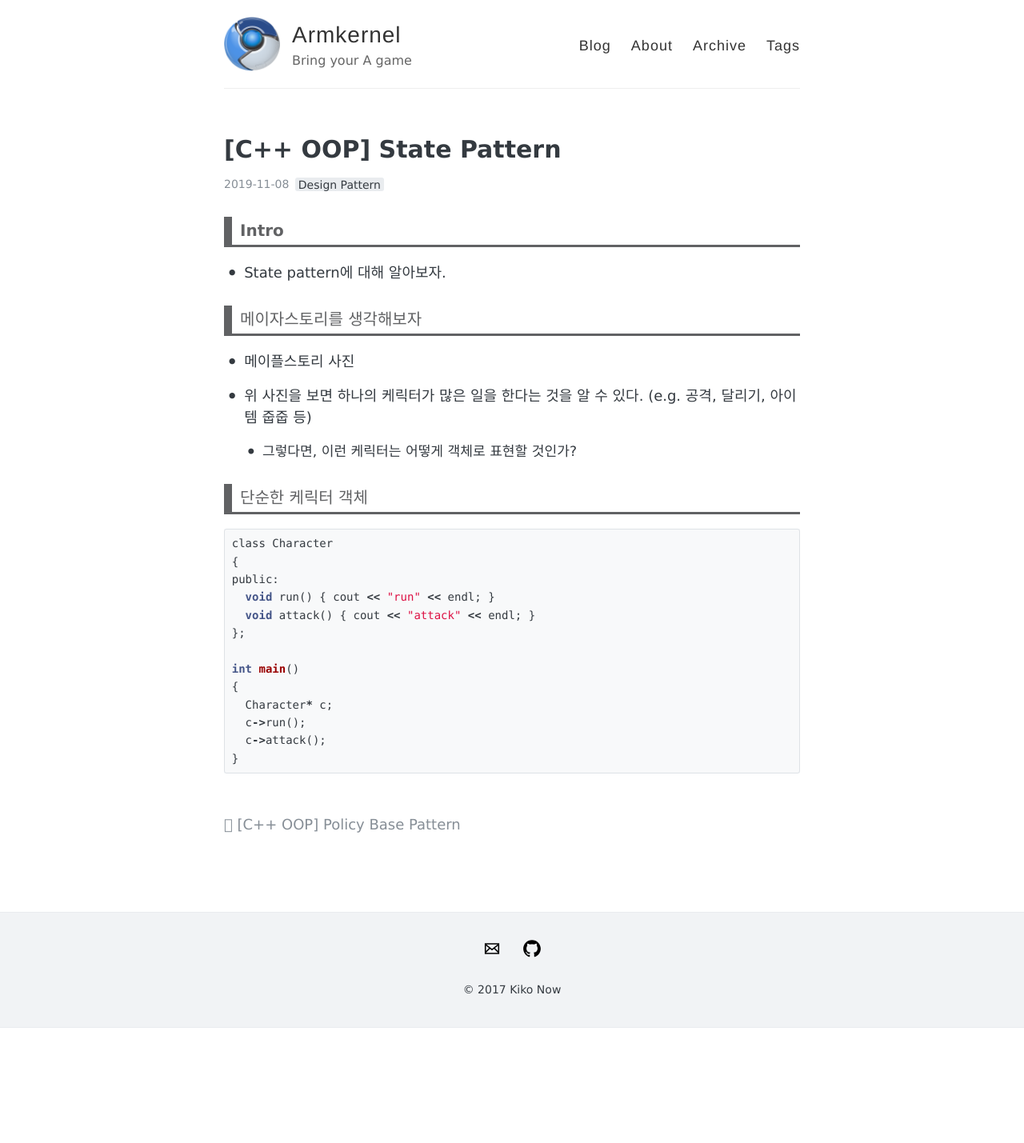
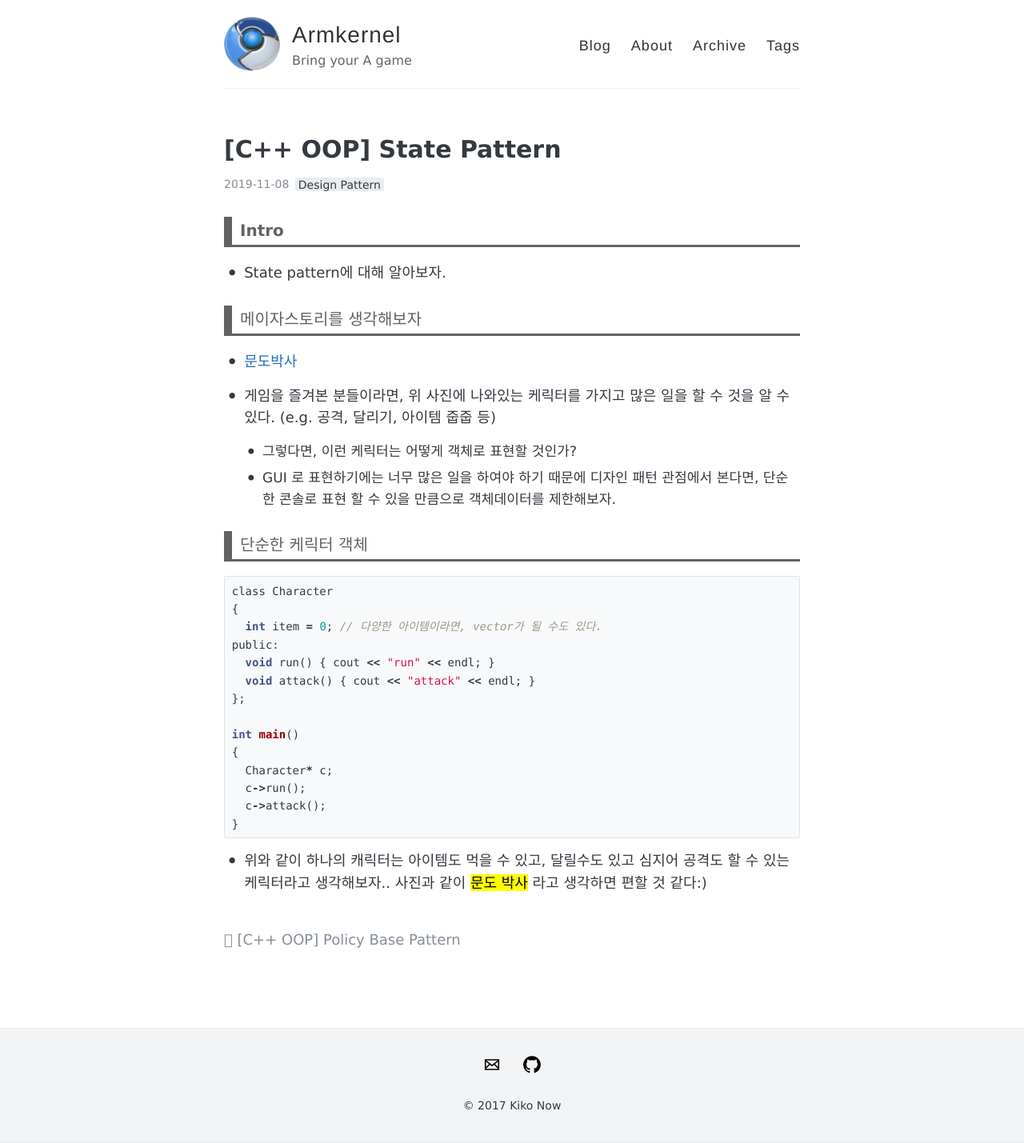
Before and after one commit to armkernel/armkernel.github.io, a Jekyll site: the page built from _posts/2019-11-08-oop_8.md, in a window 1280 px wide. Shown: the whole page at 80% size. Built offline with Jekyll 4.4.1, drawn with Linux system fonts in a browser that asks for light colours; some web fonts are replaced; comment, search, counter and statistics services are not loaded; before the commit the page ends 1285 px from its top, so only the background shows below that.

Commit message:
image_test

````diff
--- a/_posts/2019-11-08-oop_8.md
+++ b/_posts/2019-11-08-oop_8.md
@@ -9,16 +9,19 @@ comments: true
 - State pattern에 대해 알아보자.
 
 #### 메이자스토리를 생각해보자
-- 메이플스토리 사진
+- [문도박사](../images/moondo.jpg)
 
-- 위 사진을 보면 하나의 케릭터가 많은 일을 한다는 것을 알 수 있다. (e.g. 공격, 달리기, 아이템 줍줍 등)
+- 게임을 즐겨본 분들이라면, 위 사진에 나와있는 케릭터를 가지고 많은 일을 할 수 것을 알 수 있다. (e.g. 공격, 달리기, 아이템 줍줍 등)
   - 그렇다면, 이런 케릭터는 어떻게 객체로 표현할 것인가?
+  - GUI 로 표현하기에는 너무 많은 일을 하여야 하기 때문에 디자인 패턴 관점에서 본다면, 단순한 콘솔로 표현 할 수 있을 만큼으로 객체데이터를 제한해보자.
+
 
 #### 단순한 케릭터 객체
 
 ```c
 class Character
 {
+  int item = 0; // 다양한 아이템이라면, vector가 될 수도 있다.
 public:
   void run() { cout << "run" << endl; }
   void attack() { cout << "attack" << endl; }
@@ -31,3 +34,4 @@ int main()
   c->attack();
 }
 ```
+- 위와 같이 하나의 캐릭터는 아이템도 먹을 수 있고, 달릴수도 있고 심지어 공격도 할 수 있는 케릭터라고 생각해보자.. 사진과 같이 <mark>문도 박사</mark> 라고 생각하면 편할 것 같다:)
````
Also changed, not shown: images/moondo.jpg (added).
